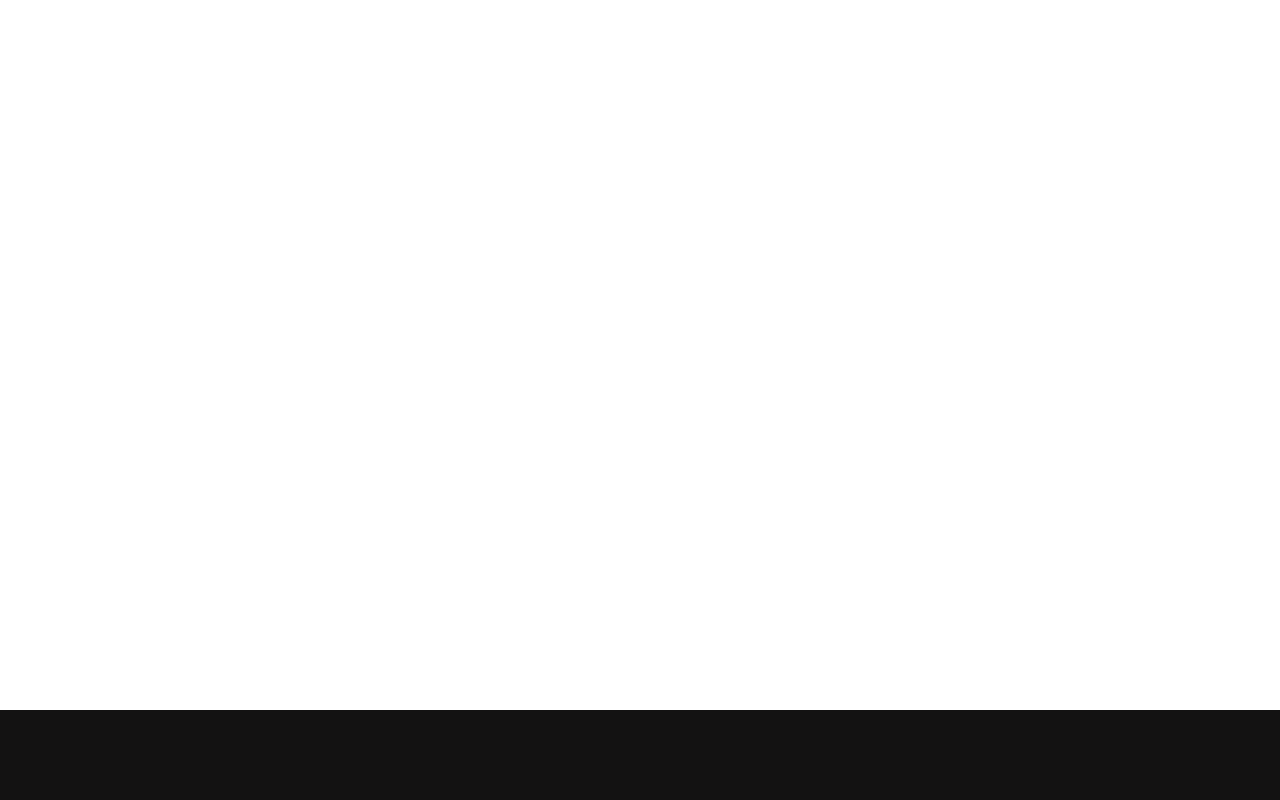
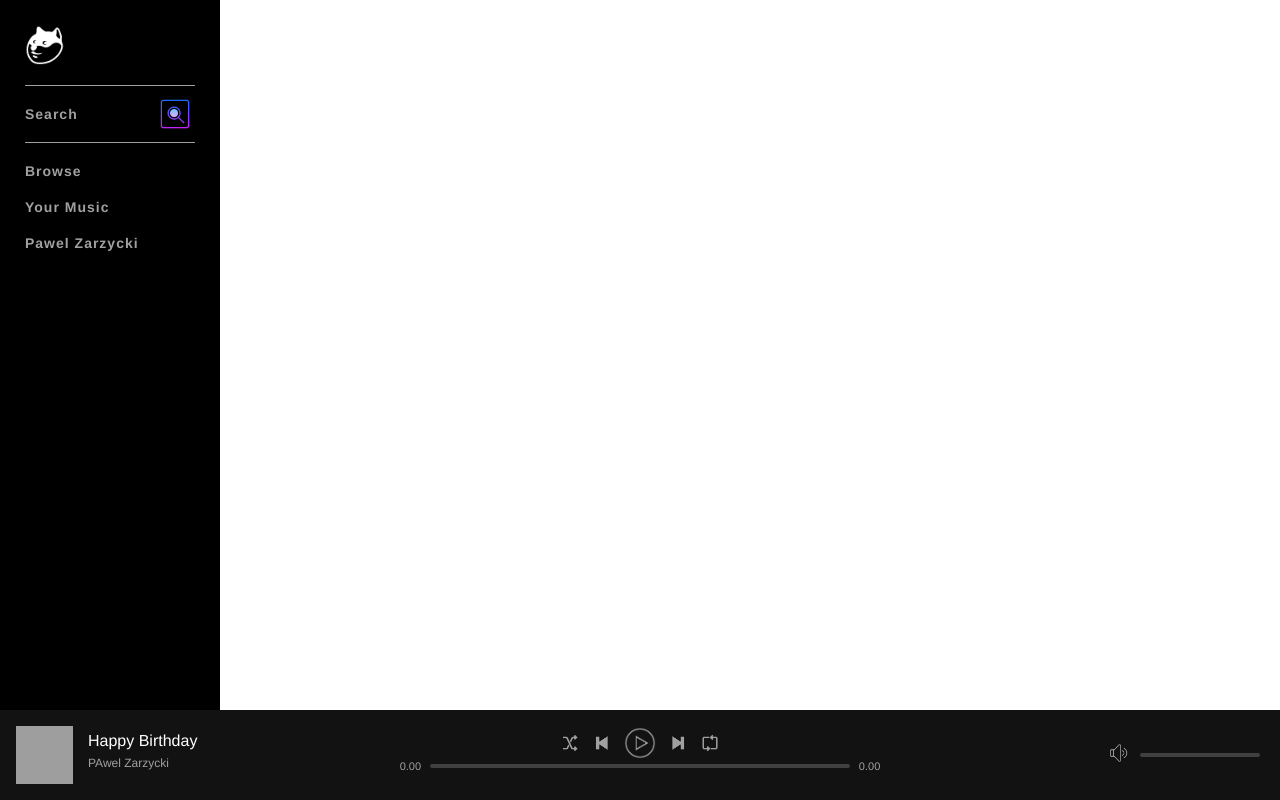
Before and after one commit to kronos31415/SpotifyClone, a PHP site: page / in a window 1280 px wide. Run offline with PHP 8.4, Linux system fonts and the light colour scheme; the visitor is signed in with stand-in values (Sample User, id 1); grey boxes are pictures that could not be loaded.

Commit message:
css styling

```diff
--- a/assets/css/style.css
+++ b/assets/css/style.css
@@ -3,6 +3,11 @@ body {
     padding: 0;
     margin: 0;
     height: 100%;
+}
+
+* {
+    font-family: "Helvetica Neue", Helvetica, Arial, sans-serif;
+    color: #fff;
 }
 
 #nowPlayingBarContainer {
@@ -26,6 +31,11 @@ body {
     min-width: 200px;
 }
 
+#nowPlayingRight {
+    position: relative;
+    margin-top: 16;
+}
+
 #nowPlayingCenter {
     width: 40%;
     max-width: 650px;
@@ -33,3 +43,159 @@ body {
     flex-direction: column;
     align-items: center;
 }
+
+#nowPlayingBar .content {
+    width: 100%;
+    height: 58px;
+}
+
+.playerControls .buttons {
+    margin: 0 auto;
+    display: table;
+}
+
+.controlButton {
+    background-color: transparent;
+    border: none;
+    vertical-align: middle;
+}
+
+.controlButton img {
+    width: 20px;
+    height: 20px;
+}
+
+.controlButton.play img,
+.controlButton.play img {
+    width: 32px;
+    height: 32px;
+}
+
+.controlButton:hover {
+    cursor: pointer;
+}
+
+.progressTime {
+    color: #a0a0a0;
+    font-size: 11px;
+    min-width: 40px;
+    text-align: center;
+}
+
+.playbackBar {
+    display: flex;
+}
+
+.progressBar {
+    width: 100%;
+    height: 12px;
+    display: inline-flex;
+    cursor: pointer;
+}
+
+.progressBarBg {
+    background-color: #404040;
+    height: 4px;
+    width: 100%;
+    border-radius: 3px;
+}
+
+.progress {
+    background-color: #a0a0a0;
+    height: 4px;
+    width: 0;
+    border-radius: 3px;
+}
+
+.playbackBar .progressBar {
+    margin-top: 4px;
+}
+
+#nowPlayingLeft .albumArtWork {
+    height: 100%;
+    max-width: 57px;
+    margin-right: 15px;
+    float: left;
+    background-size: cover;
+}
+
+.trackInfo {
+    display: table;
+}
+
+#nowPlayingLeft .trackInfo .trackName {
+    margin: 6px 0;
+    display: inline-block;
+    width: 100%;
+}
+
+#nowPlayingLeft .trackInfo .artistName span {
+    font-size: 12px;
+    color: #a0a0a0;
+}
+
+.volumeBar {
+    width: 160px;
+    position: absolute;
+    right: 0;
+}
+
+.volumeBar .progressBar {
+    width: 120px;
+}
+
+#topContainer {
+    min-height: 100%;
+    width: 100%;
+}
+
+#navBarContainer {
+    background-color: #000;
+    width: 220px;
+    height: 100vh;
+    position: fixed;
+    top: 0;
+    left: 0;
+}
+
+.navBar {
+    padding: 25px;
+    display: flex;
+    flex-direction: column;
+    -ms-flex-direction: column;
+}
+
+.logo img {
+    width: 40px;
+    margin-bottom: 20px;
+}
+
+.navBar .group {
+    border-top: 1px solid #a0a0a0;
+    padding: 10px 0;
+}
+
+.navItem {
+    padding: 10px 0;
+    font-size: 14px;
+    font-weight: 700;
+    display: block;
+    letter-spacing: 1px;
+    position: relative;
+}
+
+.navItemLink {
+    color: #a0a0a0;
+    text-decoration: none;
+}
+
+.navItemLink:hover {
+    color: #fff;
+}
+
+.navItemLink .icon {
+    position: absolute;
+    right: 0;
+    top: -2px;
+    width: 40px;
+}
--- a/index.php
+++ b/index.php
@@ -10,30 +10,135 @@ if(isset($_SESSION['userLoggedIn'])) {
 }
 ?>
 <html>
+
 <head>
 	<title>Welcome to Slotify!</title>
 	<link rel="stylesheet" type="text/css" href="assets/css/style.css">
 </head>
 
 <body>
-	<div id="nowPlayingBarContainer">
-		<div id ="nowPlayingBar">
-			<div id = "nowPlayingLeft">
 
+	<div id="mainContainer">
+
+		<div id="topContainer">
+			<div id="navBarContainer">
+				<nav class="navBar">
+					<a href="index.php" class="logo">
+						<img src = "assets/images/icons/logo.png">
+					</a>
+
+
+						<div class="group">
+							<div class="navItem">
+								<a href="search.php" class = "navItemLink">Search
+									<img src="assets/images/icons/search_.png" class="icon" alt="Search">
+								</a>
+							</div>
+
+						</div>
+
+						<div class="group">
+
+							<div class="navItem">
+								<a href="browse.php" class = "navItemLink">Browse</a>
+							</div>
+
+							<div class="navItem">
+								<a href="yourMusic.php" class = "navItemLink">Your Music</a>
+							</div>
+
+							<div class="navItem">
+								<a href="yourProfile.php" class = "navItemLink">Pawel Zarzycki</a>
+							</div>
+						</div>
+
+
+				</nav>
 			</div>
 
-			<div id = "nowPlayingCenter">
+		</div>
+		<div id="nowPlayingBarContainer">
+			<div id="nowPlayingBar">
+				<div id="nowPlayingLeft">
+					<div class="content">
+						<span class="albumLink">
+							<img src="https://www.google.com/search?q=square+image&sxsrf=ACYBGNQxF_HWj131vp42eLUB0M6mClM5zg:1575196447514&tbm=isch&source=iu&ictx=1&fir=cy7rn6sA40_R_M%253A%252CJ9cL_7N9OSGndM%252C_&vet=1&usg=AI4_-kSdU4i_ukwu8bs8boe4nTN4ejnIkg&sa=X&ved=2ahUKEwiXjtKFoJTmAhWSp4sKHa4hBS8Q9QEwA3oECAgQCg#imgrc=cy7rn6sA40_R_M:"
+								class="albumArtWork">
+						</span>
+						<div class="trackInfo">
 
+							<span class="trackName">
+								<span>Happy Birthday</span>
+							</span>
+							<span class="artistName">
+								<span>PAwel Zarzycki</span>
+							</span>
+
+						</div>
+					</div>
+				</div>
+
+				<div id="nowPlayingCenter">
+					<div class="content playerControls">
+						<div class="buttons">
+							<button class="controlButton shuffle" title="Shuffle button">
+								<img src="assets/images/icons/shuffle.png" alt="Shuffle">
+							</button>
+
+							<button class="controlButton previous" title="Previous button">
+								<img src="assets/images/icons/previous.png" alt="Previous">
+							</button>
+
+							<button class="controlButton play" title="Play button">
+								<img src="assets/images/icons/play.png" alt="Play">
+							</button>
+
+							<button class="controlButton pause" title="Pause button" style="display: none;">
+								<img src="assets/images/icons/play.png" alt="Pause">
+							</button>
+
+							<button class="controlButton next" title="Next button">
+								<img src="assets/images/icons/next.png" alt="Next">
+							</button>
+
+							<button class="controlButton repaeat" title="Repeat button">
+								<img src="assets/images/icons/repeat.png" alt="Repeat">
+							</button>
+						</div>
+
+						<div class="playbackBar">
+
+							<span class="progressTime current">0.00</span>
+							<div class="progressBar">
+								<div class="progressBarBg">
+									<div class="progress"></div>
+								</div>
+							</div>
+							<span class="progressTime remaining">0.00</span>
+
+						</div>
+
+					</div>
+				</div>
+
+				<div id="nowPlayingRight">
+					<div class="volumeBar">
+						<button class="controlButton volume" title="Volume button">
+							<img src="assets/images/icons/volume.png" alt="Volume">
+						</button>
+
+						<div class="progressBar">
+							<div class="progressBarBg">
+								<div class="progress"></div>
+							</div>
+						</div>
+
+					</div>
+				</div>
 			</div>
 
-			<div id = "nowPlayingRight">
-
-			</div>
 		</div>
-
 	</div>
-
-
 
 </body>
 
```
Also changed, not shown: assets/images/artWork/clearday.jpg (added), assets/images/artWork/energy.jpg (added), assets/images/artWork/funkyelement.jpg (added), assets/images/artWork/goinghigher.jpg (added), assets/images/artWork/popdance.jpg (added), assets/images/artWork/sweet.jpg (added), assets/images/artWork/ukulele.jpg (added), assets/images/icons/logo.png (added), assets/images/icons/search_.png (added).
